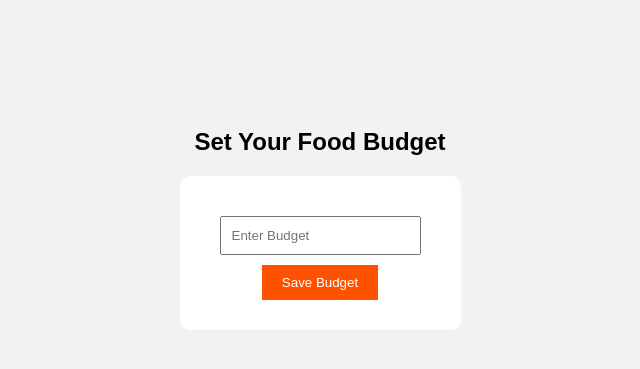
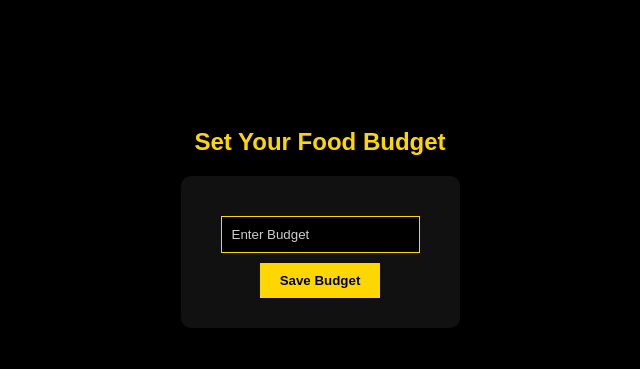
Before and after one commit to 10304divyashree-dotcom/BudgetBite, a Flask app: page /budget in a window 1280 px wide. Shown: the top 369 px of the page, without its empty margins (320-960 px from the left). Run offline with Flask 3, Linux system fonts and the light colour scheme; a user stored in the database is signed in.

Commit message:
Enhance budget.html styling and color scheme
Updated the budget form's styling and background color for improved aesthetics.

```diff
--- a/templates/budget.html
+++ b/templates/budget.html
@@ -5,12 +5,16 @@
 <style>
 body{
 font-family:Arial;
-background:#f2f2f2;
+background:black;
 text-align:center;
 padding-top:100px;
+color:white;
+}
+h2{
+    color:#ffd700;
 }
 form{
-background:white;
+background:#111;
 padding:30px;
 display:inline-block;
 border-radius:10px;
@@ -18,12 +22,19 @@ border-radius:10px;
 input{
 padding:10px;
 margin:10px;
+border:1px solid #ffd700;
+background:black;
+color:white;
+}
+input::placeholder{
+    color:#ccc;
 }
 button{
 padding:10px 20px;
-background:#ff5200;
-color:white;
+background:#ffd700;
+color:black;
 border:none;
+font-weight:bold;
 }
 </style>
 </head>
```
